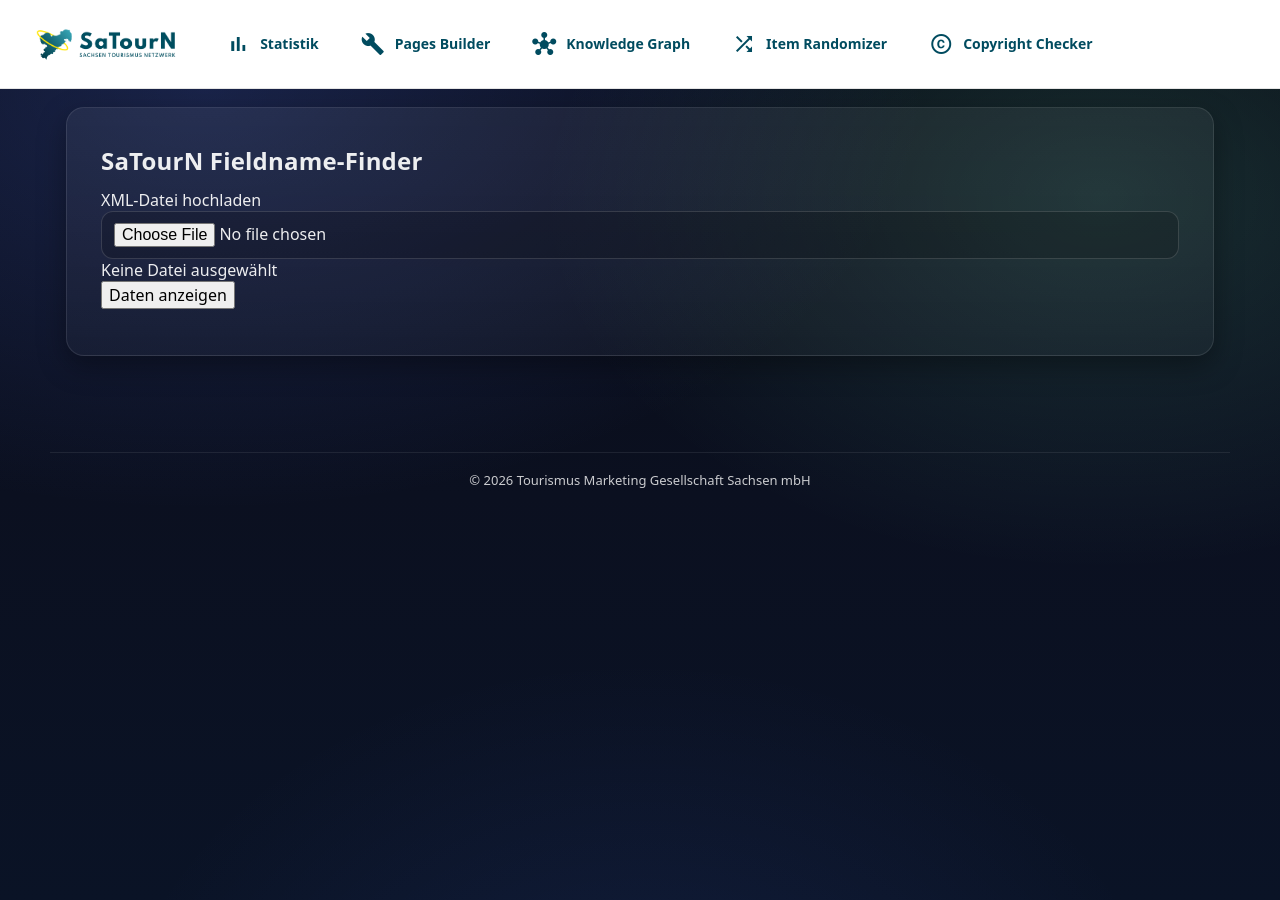
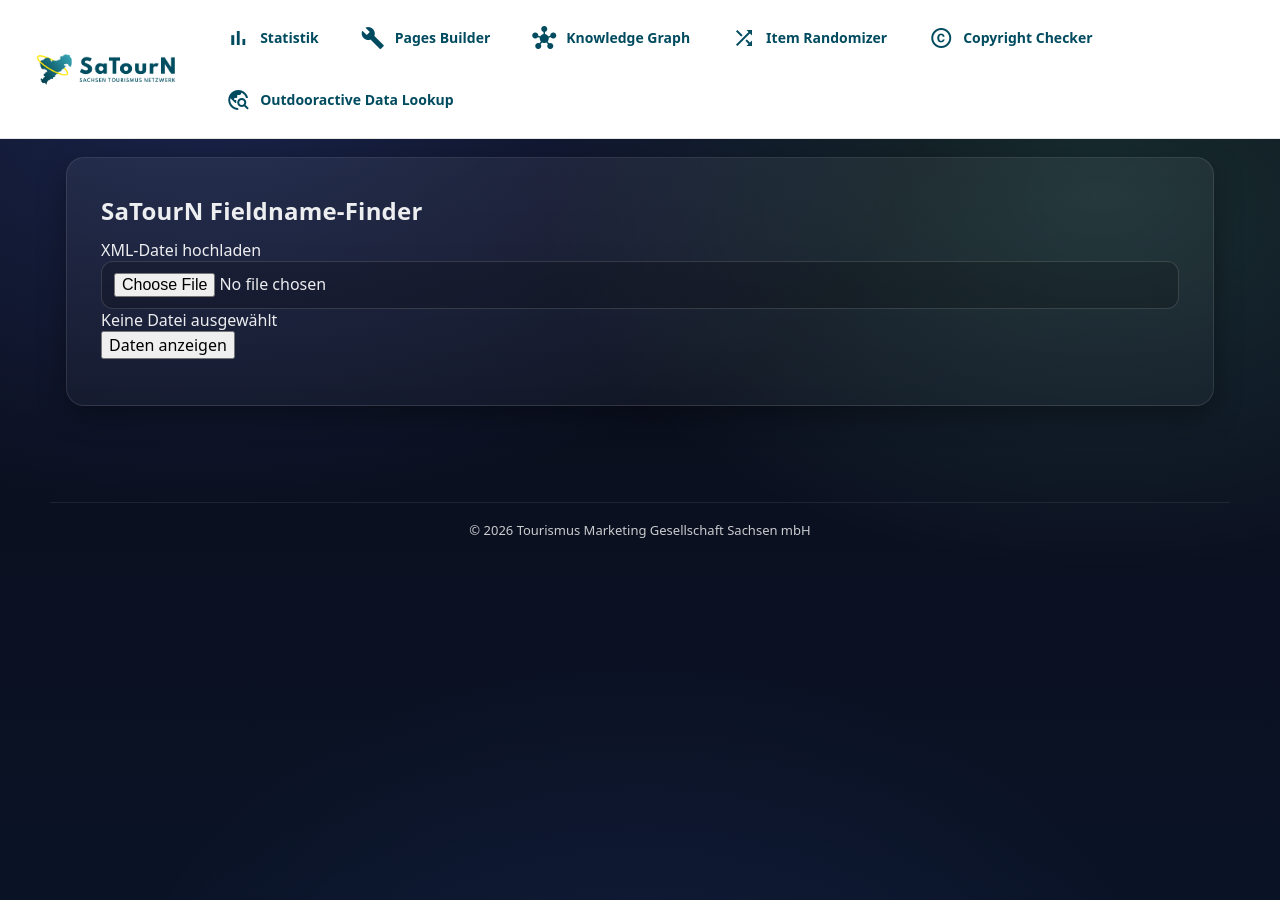
Before and after one commit to Tim-Meyer-TMGS/SaTourN, a Jekyll site: the page built from Fieldname-Finder/index.html, in a window 1280 px wide. Built offline with Jekyll 4.4.1, drawn with Linux system fonts in a browser that asks for light colours.

Commit message:
Update menu.html

```diff
--- a/_includes/menu.html
+++ b/_includes/menu.html
@@ -22,17 +22,20 @@
       <div class="menu-text">Knowledge Graph</div>
     </a>
 
-
     <a href="{{ site.baseurl }}/Item_Randomizer/index.html" class="menu-item">
       <span class="material-icons menu-icon">shuffle</span>
       <div class="menu-text">Item Randomizer</div>
     </a>
-
 
     <a href="{{ site.baseurl }}/Copyright-Checker/index.html" class="menu-item">
       <span class="material-icons menu-icon">copyright</span>
       <div class="menu-text">Copyright Checker</div>
     </a>
 
+    <a href="{{ site.baseurl }}/OA-Datenabruf/index.html" class="menu-item">
+      <span class="material-icons menu-icon">travel_explore</span>
+      <div class="menu-text">Outdooractive Data Lookup</div>
+    </a>
+
   </div>
 </nav>
```
